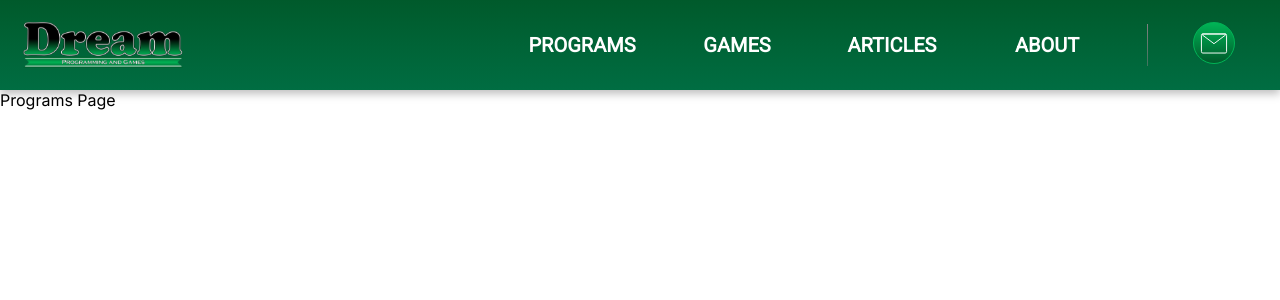
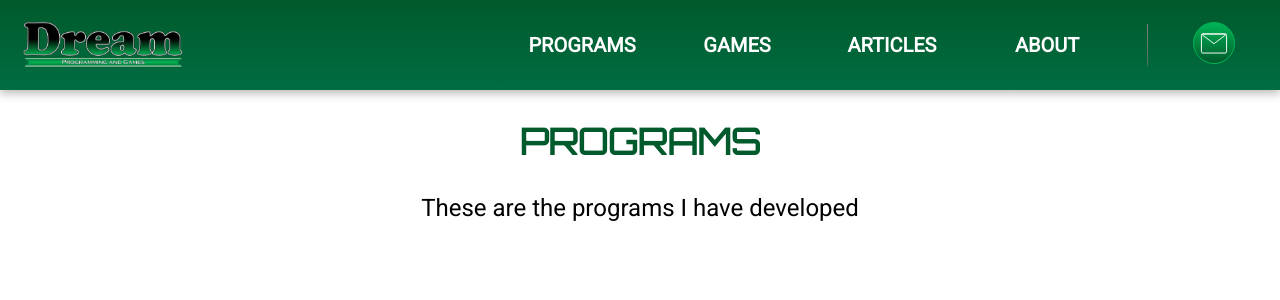
Before and after one commit to gfcf14/greendream-2024, a Next.js app: page /programs in a window 1280 px wide. Shown: the top 300 px of the page. Built offline with nearby package versions, Linux system fonts and the light colour scheme; no server answers; the database is empty.

Commit message:
implement text body and title types

```diff
--- a/src/app/page.tsx
+++ b/src/app/page.tsx
@@ -3,7 +3,7 @@ import Page from '@/components/Page';
 
 export default function Home() {
   return (
-    <Page>
+    <Page isHero>
       <Hero />
     </Page>
   );
--- a/src/app/programs/page.tsx
+++ b/src/app/programs/page.tsx
@@ -1,6 +1,7 @@
 'use client';
 
 import Page from '@/components/Page';
+import Text from '@/components/Text';
 import { useEffect, useState } from 'react';
 
 export default function Home() {
@@ -17,5 +18,10 @@ export default function Home() {
 
   console.log(programs);
 
-  return <Page>{'Programs Page'}</Page>;
+  return (
+    <Page>
+      <Text content="PROGRAMS" type="title" />
+      <Text content="These are the programs I have developed" type="body" />
+    </Page>
+  );
 }
--- /dev/null
+++ b/src/components/Page/Page.module.css
@@ -0,0 +1,5 @@
+.page {
+  display: flex;
+  flex-direction: column;
+  margin: 32px;
+}
--- a/src/components/Page/index.tsx
+++ b/src/components/Page/index.tsx
@@ -1,14 +1,16 @@
 import NavBar from '@/components/NavBar';
+import styles from './Page.module.css';
 
 interface PageProps {
   children: React.ReactNode;
+  isHero?: boolean;
 }
 
-const Page: React.FC<PageProps> = ({ children }) => {
+const Page: React.FC<PageProps> = ({ children, isHero = false }) => {
   return (
     <>
       <NavBar />
-      {children}
+      <div className={isHero ? '' : styles.page}>{children}</div>
     </>
   );
 };
--- a/src/components/Text/Text.module.css
+++ b/src/components/Text/Text.module.css
@@ -1,3 +1,9 @@
+.body {
+  color: var(--color-black);
+  font: 14px var(--font-primary);
+  margin: 0 auto 32px;
+}
+
 .hero {
   color: var(--color-theme-primary-1);
   filter: drop-shadow(0 4px 4px var(--color-black-30));
@@ -5,15 +11,43 @@
   margin: 0;
 }
 
+.title {
+  color: var(--color-theme-primary-1);
+  font: bold 24px var(--font-secondary);
+  height: 28px;
+  line-height: 28px;
+  margin: 0 auto 32px;
+}
+
 @media (min-width: 769px) {
+  .body {
+    font-size: 16px;
+  }
+
   .hero {
     font-size: 18px;
+  }
+
+  .title {
+    font-size: 32px;
+    height: 36px;
+    line-height: 36px;
   }
 }
 
 @media (min-width: 1025px) {
+  .body {
+    font-size: 24px;
+  }
+
   .hero {
     font-size: 24px;
+  }
+
+  .title {
+    font-size: 36px;
+    height: 40px;
+    line-height: 40px;
   }
 }
 
```
